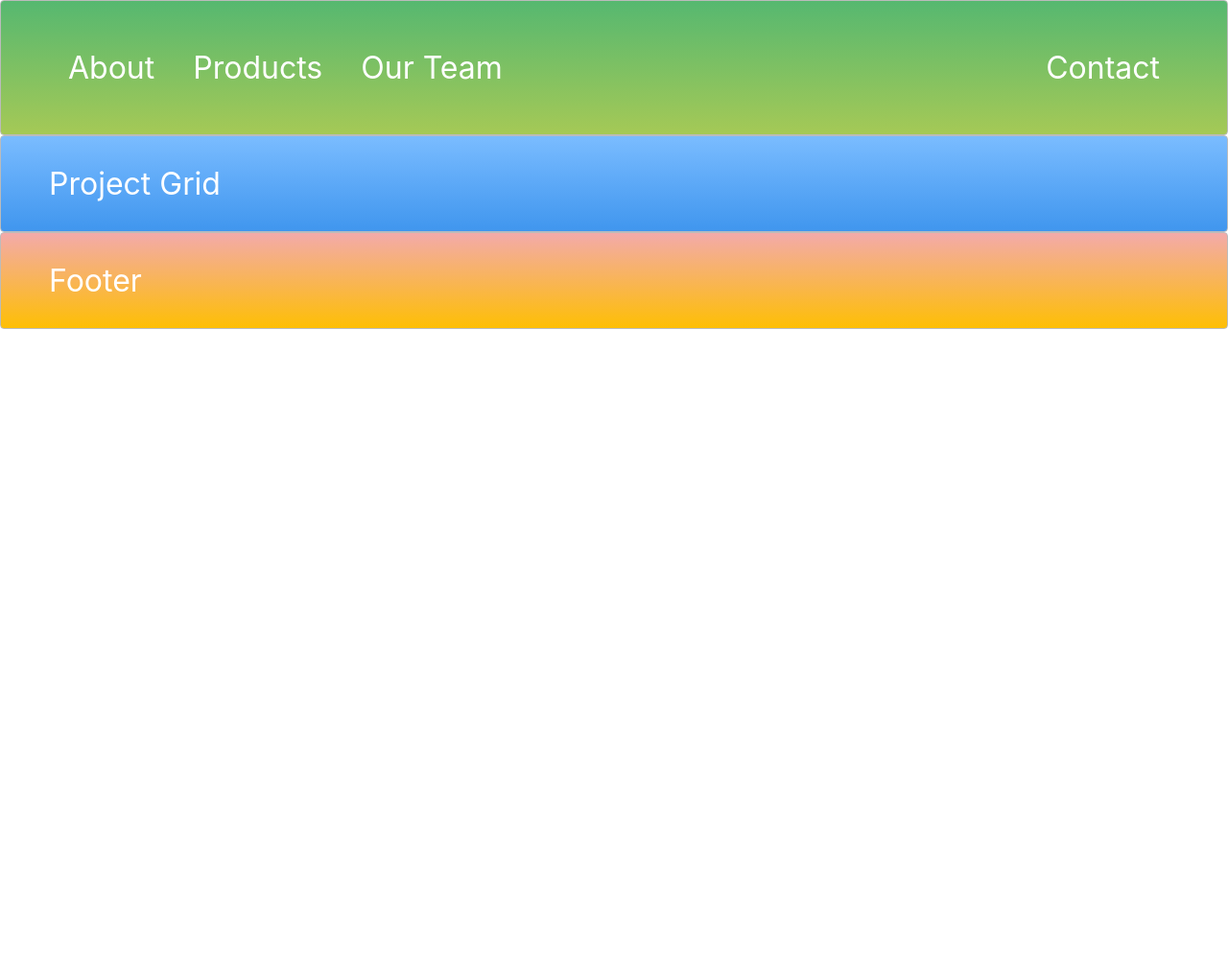
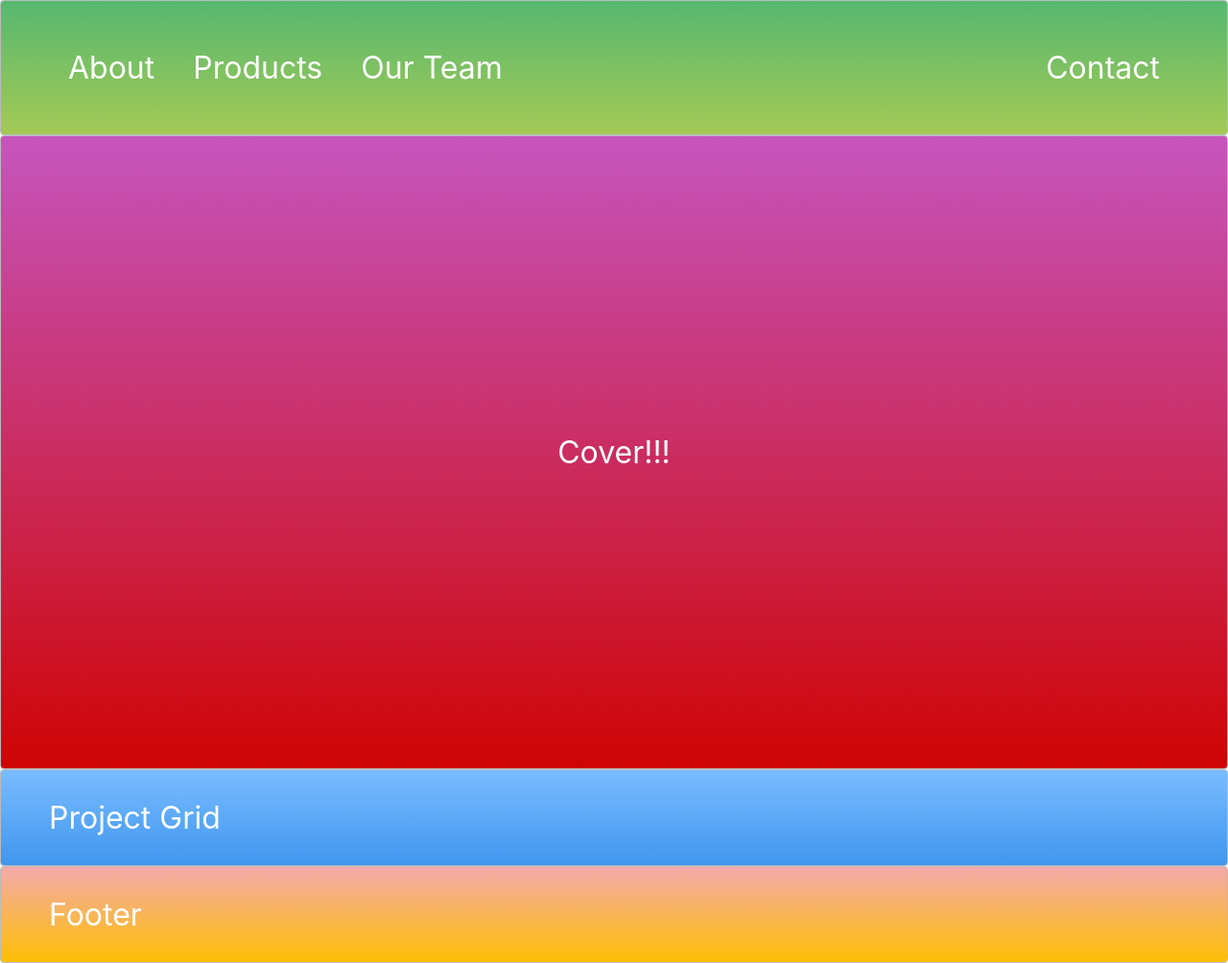
Before and after one commit to mahmoudabdulmuty/layout-master, a plain HTML site: page index.html in a window 1280 px wide. Shown: the whole page at 96% size. Before the commit the page ends 800 px from the top, so only its background shows below. Drawn offline with Linux system fonts and the light colour scheme.

Commit message:
completing cover section

```diff
--- a/index.html
+++ b/index.html
@@ -16,7 +16,9 @@
 		</ul>
 	</nav>
 
-
+	<main class="zone red container">
+		Cover!!!
+	</main>
 	<div class="zone blue">Project Grid</div>
 	<div class="zone yellow">Footer</div>
 </body>
--- a/style.css
+++ b/style.css
@@ -30,7 +30,13 @@ body {
 	}
 }
 
-
+/* COVER */
+.container {
+	display: flex;
+	align-items: center;
+	justify-content: center;
+	height: calc(100vh - 139px);
+}
 
 /* ZONE */
 .zone {
```
